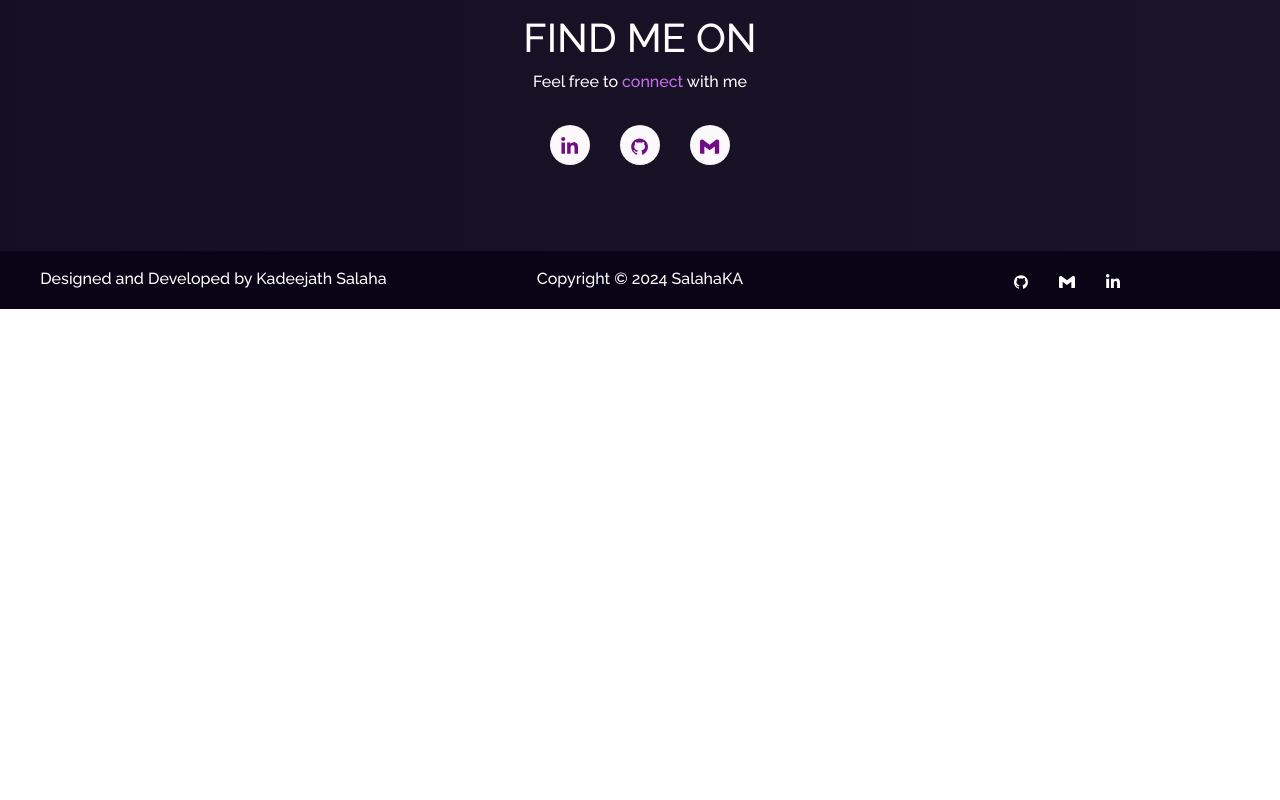
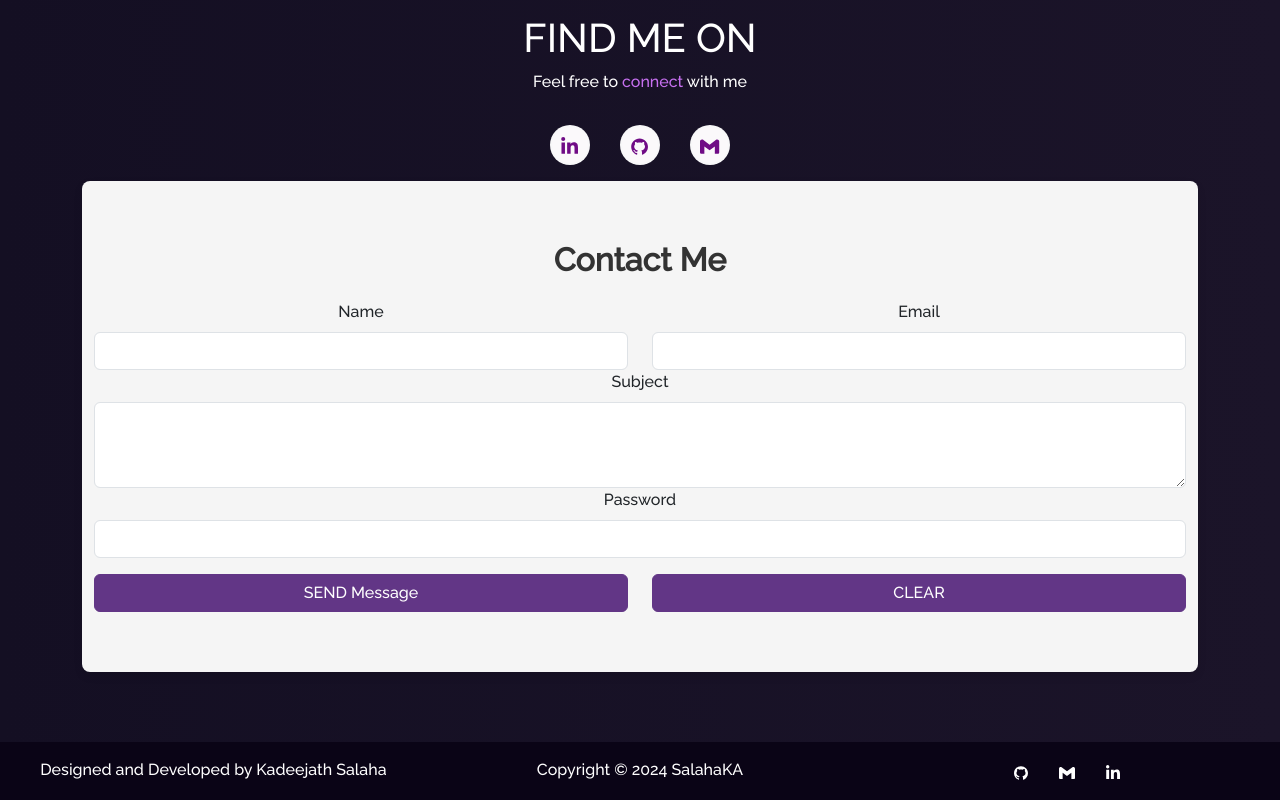
Before and after one commit to salahaKA/MyPortfolio, a React (Create React App) app in the folder portfolio/: page / in a window 1280 px wide. Shown: the part 1328-2128 px from the top of the page. Before the commit the page ends 1637 px from the top, so only its background shows below. Built offline with nearby package versions, Linux system fonts and the light colour scheme.

Commit message:
Contact page

```diff
--- /dev/null
+++ b/portfolio/src/components/Contact/Contact.js
@@ -0,0 +1,164 @@
+import React, { useState } from "react";
+import "../Contact/Contacts.css";
+import { Button, Form, Container, Row, Col } from "react-bootstrap";
+
+const emailPattern = /^[^\s@]+@[^\s@]+\.[^\s@]+$/;
+const strongPasswordRegex =
+  /^(?=.*[a-z])(?=.*[A-Z])(?=.*\d)(?=.*[@$!%*?&])[A-Za-z\d@$!%*?&]{8,}$/;
+
+function Contact() {
+  const [formValues, setFormValues] = useState({
+    name: "",
+    email: "",
+    subject: "",
+    password: "",
+  });
+
+  const [errors, setErrors] = useState({
+    name: "",
+    email: "",
+    subject: "",
+    password: "",
+  });
+
+  const handleChange = (e) => {
+    const { name, value } = e.target;
+    setFormValues({ ...formValues, [name]: value });
+
+    switch (name) {
+      case "email":
+        setErrors((prevErrors) => ({
+          ...prevErrors,
+          email: emailPattern.test(value)
+            ? ""
+            : "Please enter a valid email address.",
+        }));
+        break;
+      case "password":
+        setErrors((prevErrors) => ({
+          ...prevErrors,
+          password: strongPasswordRegex.test(value)
+            ? ""
+            : "Password must be at least 8 characters long, include an uppercase letter, a number, and a special character.",
+        }));
+        break;
+      default:
+        setErrors((prevErrors) => ({
+          ...prevErrors,
+          [name]: value.trim()
+            ? ""
+            : `${name.charAt(0).toUpperCase() + name.slice(1)} is required.`,
+        }));
+        break;
+    }
+  };
+
+  const handleClear = () => {
+    setFormValues({
+      name: "",
+      email: "",
+      subject: "",
+      password: "",
+    });
+    setErrors({});
+  };
+
+  return (
+    <Container className="contact-container">
+      <h2 className="contact-title">Contact Me</h2>
+      <Form className="contact-form" noValidate>
+        <Row>
+          <Col md={6}>
+            <Form.Group controlId="formName">
+              <Form.Label>Name</Form.Label>
+              <Form.Control
+                type="text"
+                name="name"
+                value={formValues.name}
+                onChange={handleChange}
+                isInvalid={!!errors.name}
+              />
+              <Form.Control.Feedback type="invalid">
+                {errors.name}
+              </Form.Control.Feedback>
+            </Form.Group>
+          </Col>
+          <Col md={6}>
+            <Form.Group controlId="formEmail">
+              <Form.Label>Email</Form.Label>
+              <Form.Control
+                type="email"
+                name="email"
+                value={formValues.email}
+                onChange={handleChange}
+                isInvalid={!!errors.email}
+              />
+              <Form.Control.Feedback type="invalid">
+                {errors.email}
+              </Form.Control.Feedback>
+            </Form.Group>
+          </Col>
+        </Row>
+        <Form.Group controlId="formSubject">
+          <Form.Label>Subject</Form.Label>
+          <Form.Control
+            as="textarea"
+            rows={3}
+            name="subject"
+            value={formValues.subject}
+            onChange={handleChange}
+            isInvalid={!!errors.subject}
+          />
+          <Form.Control.Feedback type="invalid">
+            {errors.subject}
+          </Form.Control.Feedback>
+        </Form.Group>
+        <Form.Group controlId="formPassword">
+          <Form.Label>Password</Form.Label>
+          <Form.Control
+            type="password"
+            name="password"
+            value={formValues.password}
+            onChange={handleChange}
+            isInvalid={!!errors.password}
+          />
+          <Form.Control.Feedback type="invalid">
+            {errors.password}
+          </Form.Control.Feedback>
+        </Form.Group>
+        <Row className="mt-3">
+          <Col md={6}>
+            <Button variant="primary" className="contact-button w-100">
+              SEND Message
+            </Button>
+          </Col>
+          <Col md={6}>
+            <Button
+              variant="primary"
+              className="contact-button w-100"
+              onClick={handleClear}
+
+            >
+              CLEAR
+            </Button>
+          </Col>
+        </Row>
+
+        {/* <Row className="mt-3">
+          <Col md={6}>
+            <Button variant="primary" className="contact-button" block>
+              SEND Message
+            </Button>
+          </Col>
+          <Col md={6}>
+            <Button variant="outline-secondary" className="contact-button" onClick={handleClear} block>
+              CLEAR
+            </Button>
+          </Col>
+        </Row> */}
+      </Form>
+    </Container>
+  );
+}
+
+export default Contact;
--- /dev/null
+++ b/portfolio/src/components/Contact/Contacts.css
@@ -0,0 +1,51 @@
+.contact-container {
+    max-width: 600px;
+    margin: 0 auto;
+    padding: 60px;
+    background: #f5f5f5;
+    box-shadow: 0 4px 8px rgba(0, 0, 0, 0.1);
+    border-radius: 8px;
+  }
+
+  .contact-title {
+    text-align: center;
+    margin-bottom: 20px;
+    color: #333;
+    font-weight: bold;
+  }
+
+  .contact-form {
+    margin-top: 20px;
+  }
+
+  .contact-input {
+    margin-bottom: 20px;
+  }
+
+  .contact-input .Mui-error .MuiFormHelperText-root {
+    border-color: red;
+    font-weight: bold;
+  }
+
+  .contact-button {
+    padding: 12px 0;
+    font-weight: bold;
+    background-color: #1a73e8;
+    color: white;
+    border: none;
+  }
+
+  .contact-button:hover {
+    background-color: #0b5ed7; /* Darker primary color */
+    color: white;
+  }
+
+  @media (max-width: 600px) {
+    .contact-container {
+      padding: 20px;
+    }
+
+    .contact-title {
+      font-size: 24px;
+    }
+  }
--- a/portfolio/src/components/Home/Home2.js
+++ b/portfolio/src/components/Home/Home2.js
@@ -5,6 +5,7 @@ import Tilt from "react-parallax-tilt";
 import { AiFillGithub, AiFillInstagram } from "react-icons/ai";
 import { FaLinkedinIn } from "react-icons/fa";
 import { SiGmail } from "react-icons/si";
+import Contact from "../Contact/Contact";
 
 function Home2() {
   return (
@@ -143,6 +144,12 @@ function Home2() {
             </ul>
           </Col>
         </Row>
+        {/* Adding the Contact Component here */}
+        <Row>
+          <Col md={12}>
+            <Contact />
+          </Col>
+        </Row>
       </Container>
     </Container>
   );
```
